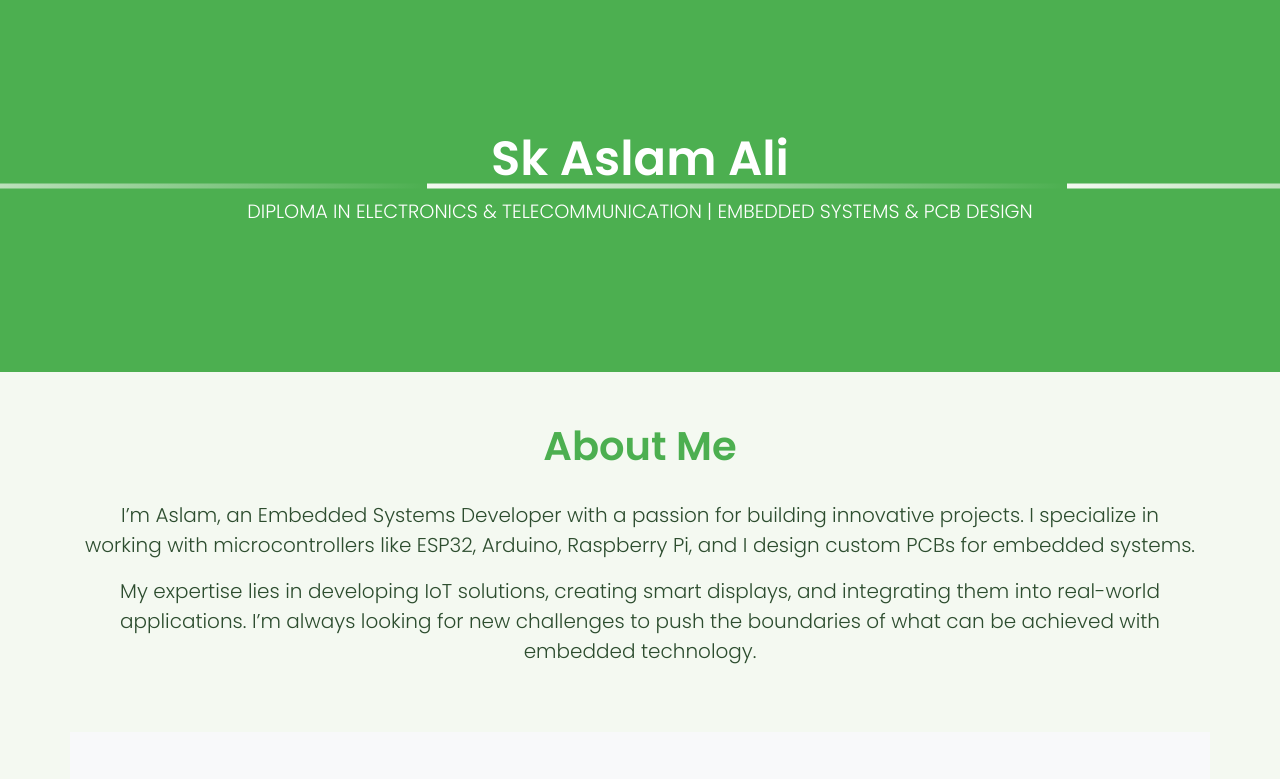
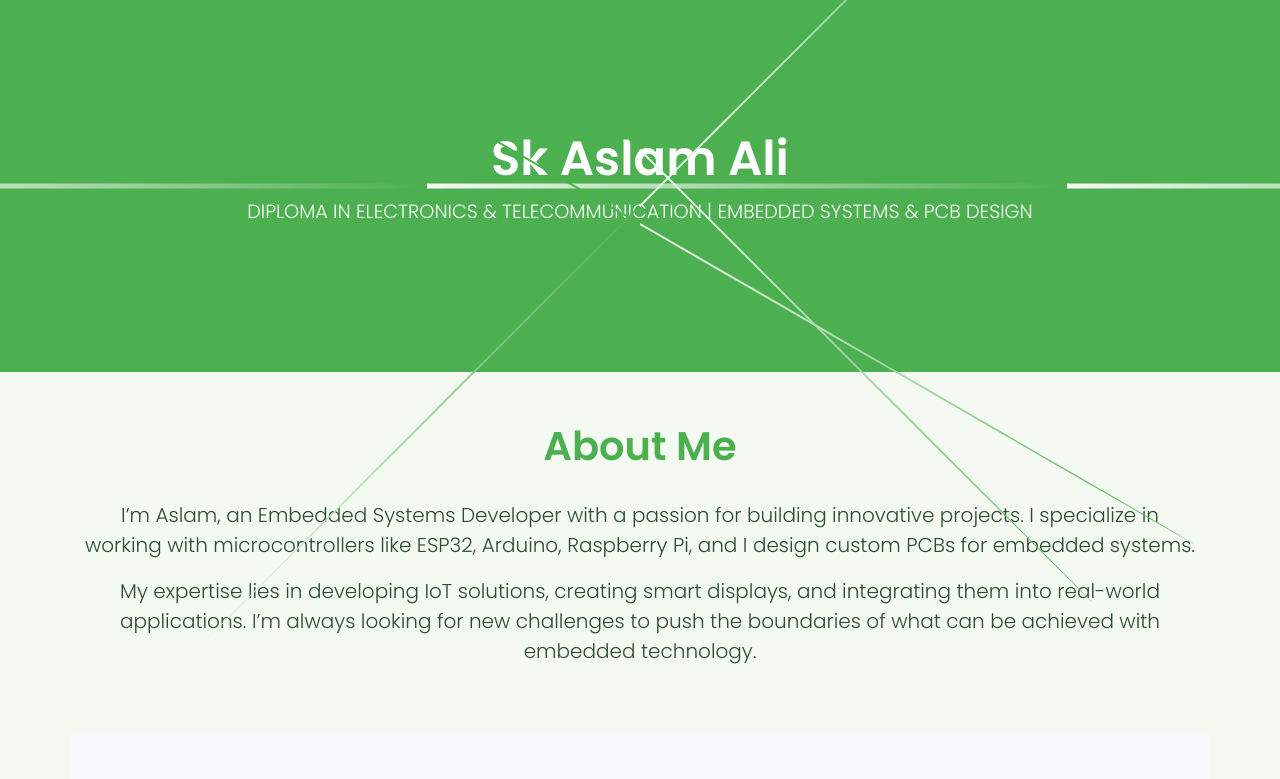
Before and after one commit to aslamEmbedded/portfolio, a plain HTML site: page index.html in a window 1280 px wide. Shown: the top 779 px of the page. Drawn offline with nearby package versions, Linux system fonts and the light colour scheme.

Commit message:
Update index.html

```diff
--- a/index.html
+++ b/index.html
@@ -110,18 +110,6 @@
             font-size: 0.9rem;
         }
 
-        /* Progress Bars */
-        .progress {
-            height: 25px;
-            margin-top: 15px;
-        }
-
-        /* Hover Effect for Cards */
-        .card:hover {
-            transform: translateY(-10px);
-            box-shadow: 0 8px 16px rgba(0, 0, 0, 0.1);
-        }
-
         /* Electricity Flow Animation */
         .electricity-flow {
             position: absolute;
@@ -133,9 +121,46 @@
             background: linear-gradient(to right, #4caf50 25%, #f4f9f1 25%, #4caf50 50%, #f4f9f1 50%, #4caf50 75%, #f4f9f1 75%, #4caf50);
             background-size: 200% 100%;
             animation: electricityPulse 1.5s linear infinite;
+            z-index: 0;
+        }
+
+        /* Adding multiple curved lines */
+        .electricity-flow-curve {
+            position: absolute;
+            top: 40%;
+            left: 50%;
+            transform: translateX(-50%) rotate(45deg);
+            width: 100%;
+            height: 2px;
+            background: linear-gradient(to right, #4caf50 25%, #f4f9f1 25%, #4caf50 50%, #f4f9f1 50%, #4caf50 75%, #f4f9f1 75%, #4caf50);
+            background-size: 200% 100%;
+            animation: electricityCurve 2s linear infinite;
+            z-index: 0;
+            border-radius: 50%;
+        }
+
+        .electricity-flow-curve:nth-child(2) {
+            top: 55%;
+            transform: translateX(-50%) rotate(-45deg);
+            animation-delay: 0.5s;
+        }
+
+        .electricity-flow-curve:nth-child(3) {
+            top: 60%;
+            transform: translateX(-50%) rotate(30deg);
+            animation-delay: 1s;
         }
 
         @keyframes electricityPulse {
+            0% {
+                background-position: 200% 0;
+            }
+            100% {
+                background-position: -200% 0;
+            }
+        }
+
+        @keyframes electricityCurve {
             0% {
                 background-position: 200% 0;
             }
@@ -147,10 +172,13 @@
 </head>
 
 <body>
-    <!-- Header Section with Electricity Flow Animation -->
+    <!-- Header Section with Multiple Curved Electricity Flow Animation -->
     <header>
         <div class="container">
             <div class="electricity-flow"></div>
+            <div class="electricity-flow-curve"></div>
+            <div class="electricity-flow-curve"></div>
+            <div class="electricity-flow-curve"></div>
             <h1>Sk Aslam Ali</h1>
             <p>DIPLOMA IN ELECTRONICS & TELECOMMUNICATION | EMBEDDED SYSTEMS & PCB DESIGN</p>
         </div>
```
